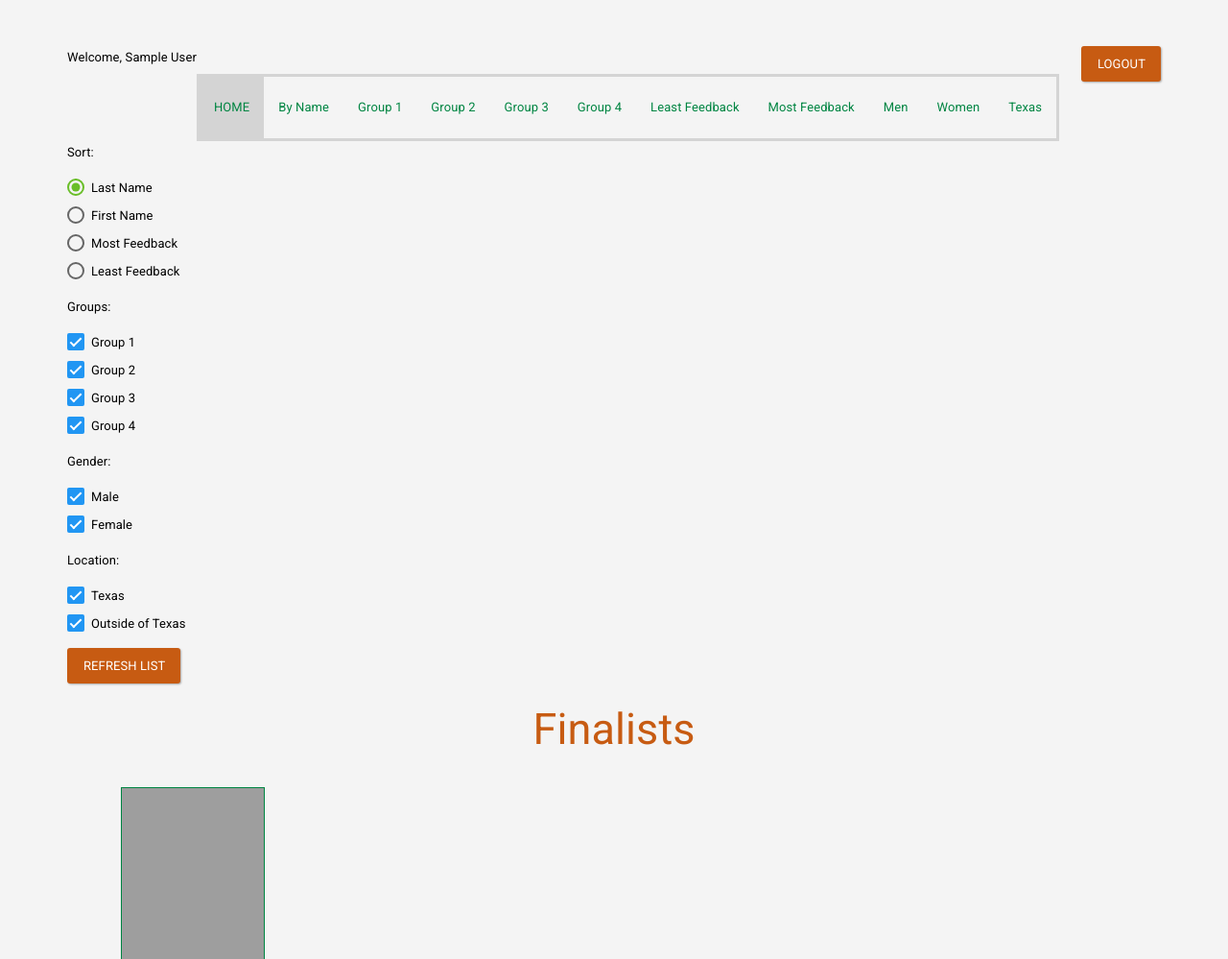
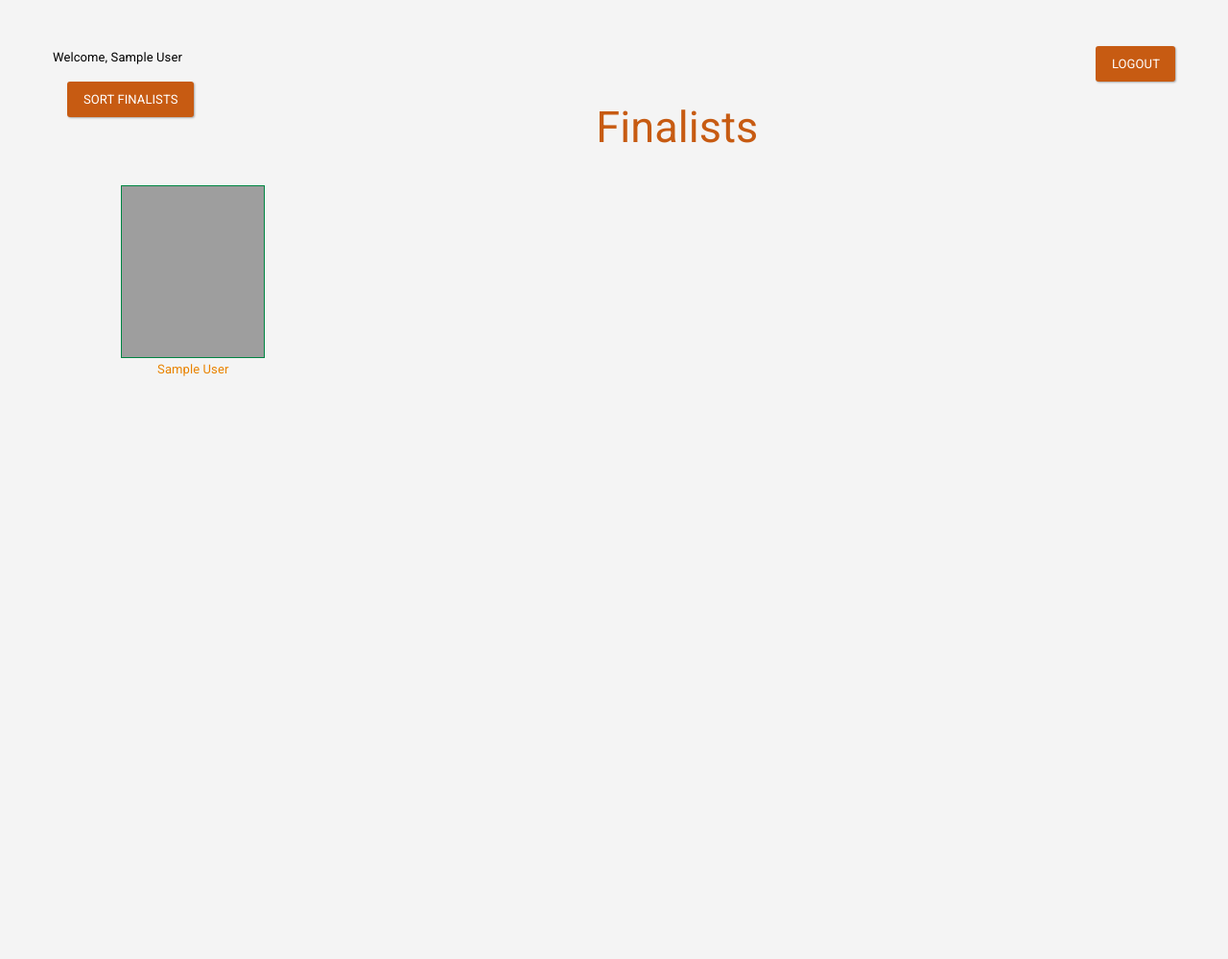
Before and after one commit to joshcai/fw-feedback, a Flask app: page /home in a window 1280 px wide. Shown: the top 999 px of the page at 96% size. After the commit the page ends 392 px from the top, so only its background shows below. Run offline with Flask 2, Linux system fonts and the light colour scheme; a user stored in the database is signed in; tables that the repository leaves empty hold one stand-in row (values such as "Sample post"); parts of the project's set-up code (start-up, migrations or seed data) failed here and were passed over; some libraries are stand-ins or nearby versions; grey boxes are pictures that could not be loaded.

Commit message:
Created a modal to present sorting options

```diff
--- a/app/templates/base.html
+++ b/app/templates/base.html
@@ -3,6 +3,8 @@
   <head>
     <meta name="viewport" content="width=device-width, initial-scale=1">
     <link rel="stylesheet" type="text/css" href="/static/css/bootstrap.min.css">
+    <script src="https://ajax.googleapis.com/ajax/libs/jquery/2.1.3/jquery.min.js"></script>
+    <script src="/static/js/bootstrap.min.js"></script>
     <link rel="stylesheet" type="text/css" href="/static/css/styles.css">
     {% if title %}
     <title>{{ title }} - McDermott Input System</title>
--- a/app/templates/index.html
+++ b/app/templates/index.html
@@ -1,44 +1,34 @@
 {% extends "base.html" %}
 
 {% block content %}
+  <div class="row">
     <p class="pull-left">Welcome, {{ current_user.name }}</p>
     <a class="pull-right" href="{{ url_for('logout') }}">
       <button type="button" class="btn btn-logout">Logout</button>
     </a>
-  <br>
-  <div class="collapse navbar-collapse">
-    <ul class="nav navbar-nav">
-      <li {% if request.path == url_for('index') %}class="active"{% endif %}>
-        <a href="{{ url_for('index') }}">HOME</a></li>
-      <li {% if request.path == url_for('alpha') %}class="active"{% endif %}>
-        <a href="{{ url_for('alpha') }}">By Name</a></li>
-      <li {% if request.path == url_for('group1') %}class="active"{% endif %}>
-        <a href="{{ url_for('group1') }}">Group 1</a></li>
-      <li {% if request.path == url_for('group2') %}class="active"{% endif %}>
-        <a href="{{ url_for('group2') }}">Group 2</a></li>
-      <li {% if request.path == url_for('group3') %}class="active"{% endif %}>
-        <a href="{{ url_for('group3') }}">Group 3</a></li>
-      <li {% if request.path == url_for('group4') %}class="active"{% endif %}>
-        <a href="{{ url_for('group4') }}">Group 4</a></li>
-      <li {% if request.path == url_for('least_feedback') %}class="active"{% endif %}>
-        <a href="{{ url_for('least_feedback') }}">Least Feedback</a></li>
-      <li {% if request.path == url_for('most_feedback') %}class="active"{% endif %}>
-        <a href="{{ url_for('most_feedback') }}">Most Feedback</a></li>
-      <li {% if request.path == url_for('men') %}class="active"{% endif %}>
-        <a href="{{ url_for('men') }}">Men</a></li>
-      <li {% if request.path == url_for('women') %}class="active"{% endif %}>
-        <a href="{{ url_for('women') }}">Women</a></li>
-      <li {% if request.path == url_for('texas') %}class="active"{% endif %}>
-        <a href="{{ url_for('texas') }}">Texas</a></li>
-    </ul>
   </div>
+  <div>
+    <a class="pull-left" href="#" data-toggle="modal" data-target=".sorting-modal">
+      <button type="button" class="btn btn-login">Sort Finalists</button>
+    </a>
+  </div>
+  <div class="modal sorting-modal" tabindex="-1" role="dialog"
+    aria-labelledby="myModalLabel" aria-hidden="true">
+    <div class="modal-dialog">
+      <div class="modal-content">
+        <div class="modal-header">
+          <button type="button" class="close" data-dismiss="modal" aria-label="Close">
+            <span aria-hidden="true">&times;</span></button>
+          <h4 class="modal-title text-center" id="myModalLabel">Sort Finalists</h4>
+        </div>
+        <div class="modal-body">
           <div>
             <form action="" method="post" name="filter">
               {{ form.hidden_tag() }}
-      <p>
-        Sort:
+              <p class="pull-left">
+                <b>Sort:</b>
                   {% for field in form.sort %}
-            <div class="radio">
+                    <div class="radio-inline">
                       <label>
                         {{ field }}
                         {{ field.label | striptags }}
@@ -46,10 +36,10 @@
                     </div>
                   {% endfor %}
               </p>
-      <p>
-        Groups:
+              <p class="pull-left">
+                <b>Groups:</b>
                   {% for field in form.groups %}
-            <div class="checkbox">
+                    <div class="checkbox-inline">
                       <label>
                         {{ field }}
                         {{ field.label | striptags }}
@@ -57,10 +47,10 @@
                     </div>
                   {% endfor %}
               </p>
-      <p>
-        Gender:
+              <p class="pull-left">
+                <b>Gender:</b>
                   {% for field in form.gender %}
-            <div class="checkbox">
+                    <div class="checkbox-inline">
                       <label>
                         {{ field }}
                         {{ field.label | striptags }}
@@ -68,10 +58,10 @@
                     </div>
                   {% endfor %}
               </p>
-      <p>
-        Location:
+              <p class="pull-left">
+                <b>Location:</b>
                   {% for field in form.location %}
-            <div class="checkbox">
+                    <div class="checkbox-inline">
                       <label>
                         {{ field }}
                         {{ field.label | striptags }}
@@ -79,8 +69,15 @@
                     </div>
                   {% endfor %}
               </p>
-      <button type="submit" class="btn btn-login">Refresh List</button>
+              <button type="submit" class="btn btn-login pull-right">Sort
+                </button>
             </form>
+          </div>
+        </div>
+        <div class="modal-footer">
+        </div>
+      </div>
+    </div>
   </div>
   <h2 class="text-center">
     {% if title == "Home" %}
```
Also changed, not shown: app/static/js/bootstrap.min.js (added). Lines whose indentation alone changed are shown as unchanged.
